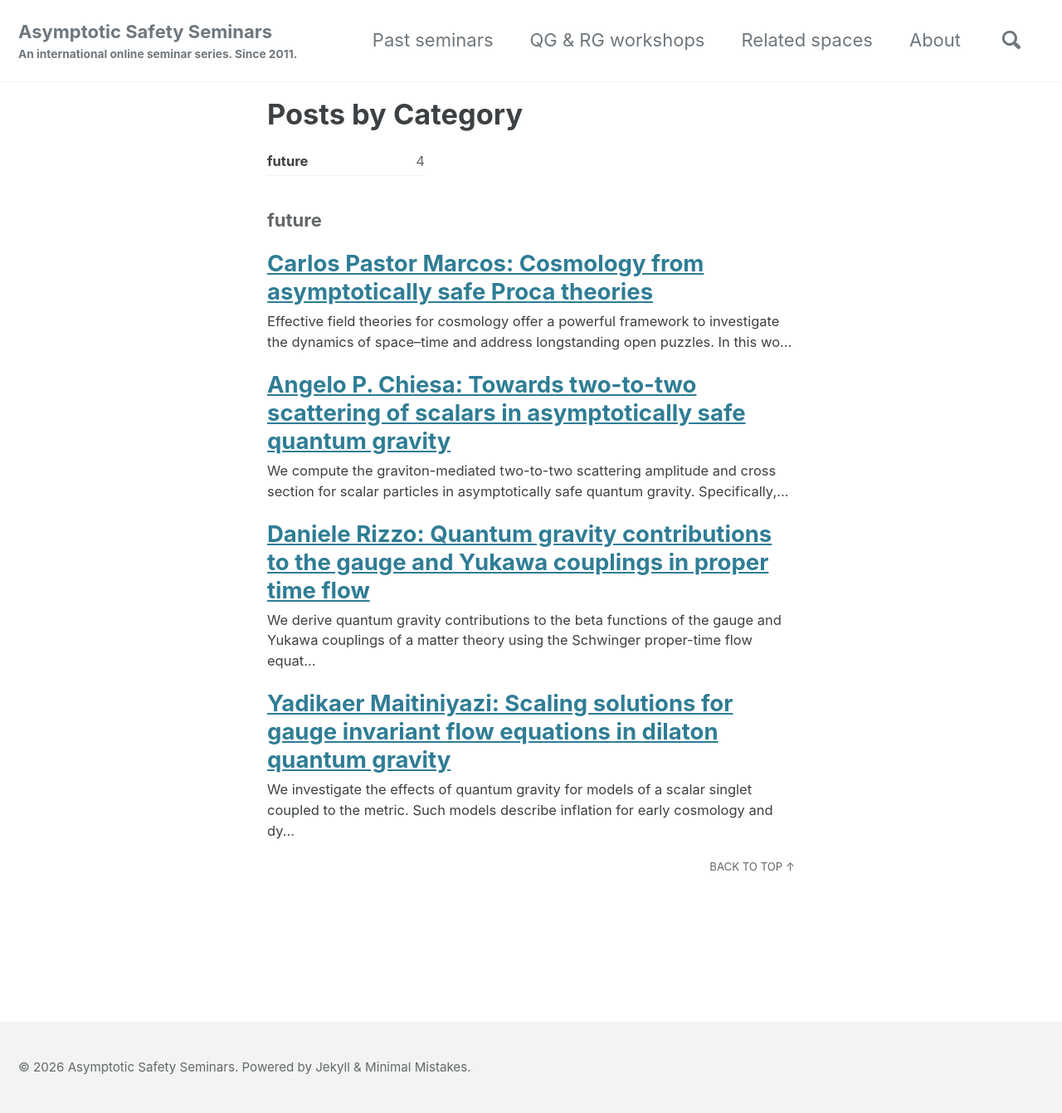
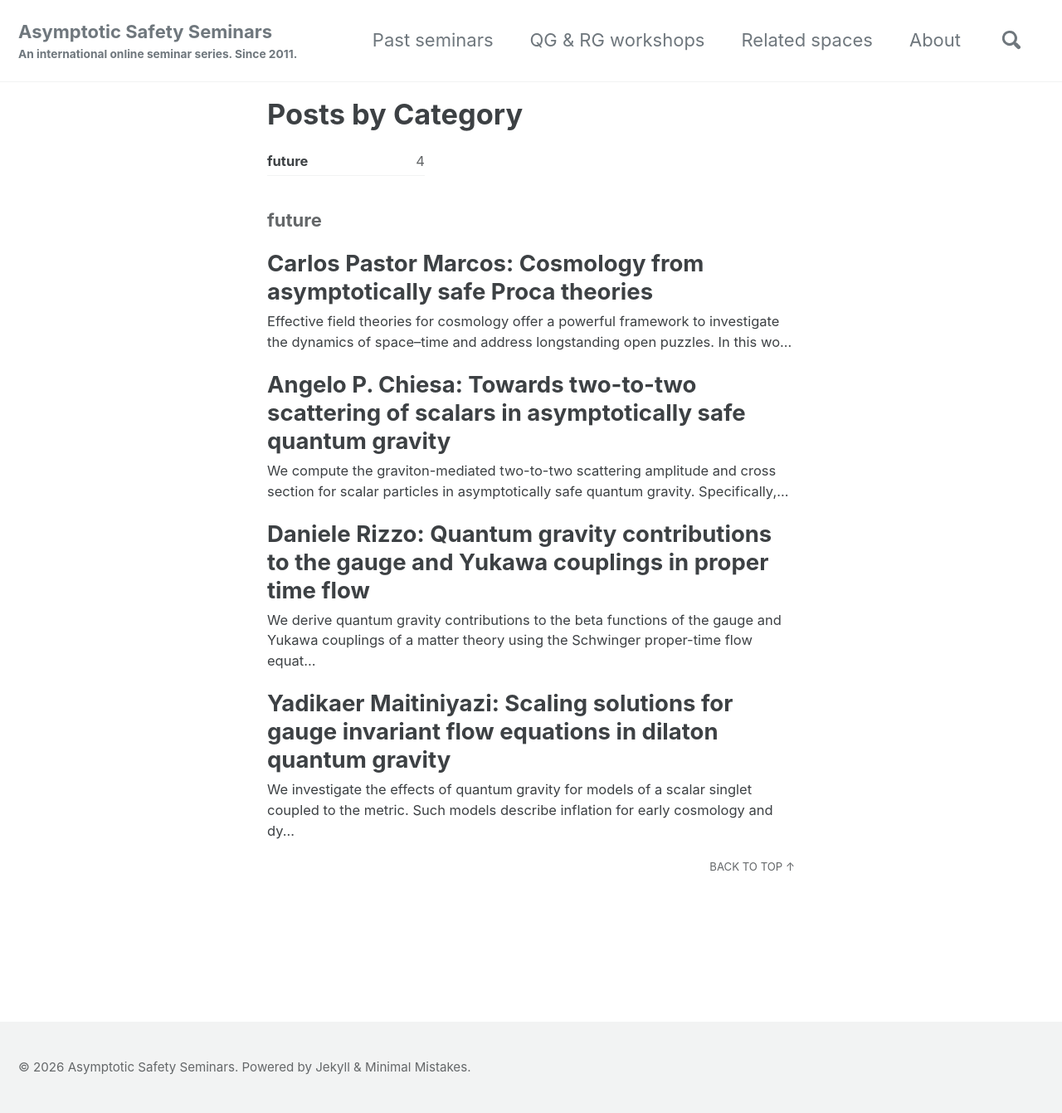
Before and after one commit to aaron-hd/as-website, a Jekyll site: the page built from _pages/category-archive.md, in a window 1280 px wide. Shown: the whole page at 83% size. Built offline with Jekyll 4.4.1, drawn with Linux system fonts in a browser that asks for light colours; cached includes are drawn as plain includes.

Commit message:
Update archive-single.html

```diff
--- a/_includes/archive-single.html
+++ b/_includes/archive-single.html
@@ -18,11 +18,7 @@
       </div>
     {% endif %}
     <h2 class="archive__item-title no_toc" itemprop="headline">
-      {% if post.link %}
        {{ title }}
-      {% else %}
-        <a href="{{ post.url | relative_url }}" rel="permalink">{{ title }}</a>
-      {% endif %}
     </h2>
     {% include page__meta.html type=include.type %}
     {% if post.excerpt %}<p class="archive__item-excerpt" itemprop="description">{{ post.excerpt | markdownify | strip_html | truncate: 160 }}</p>{% endif %}
```
